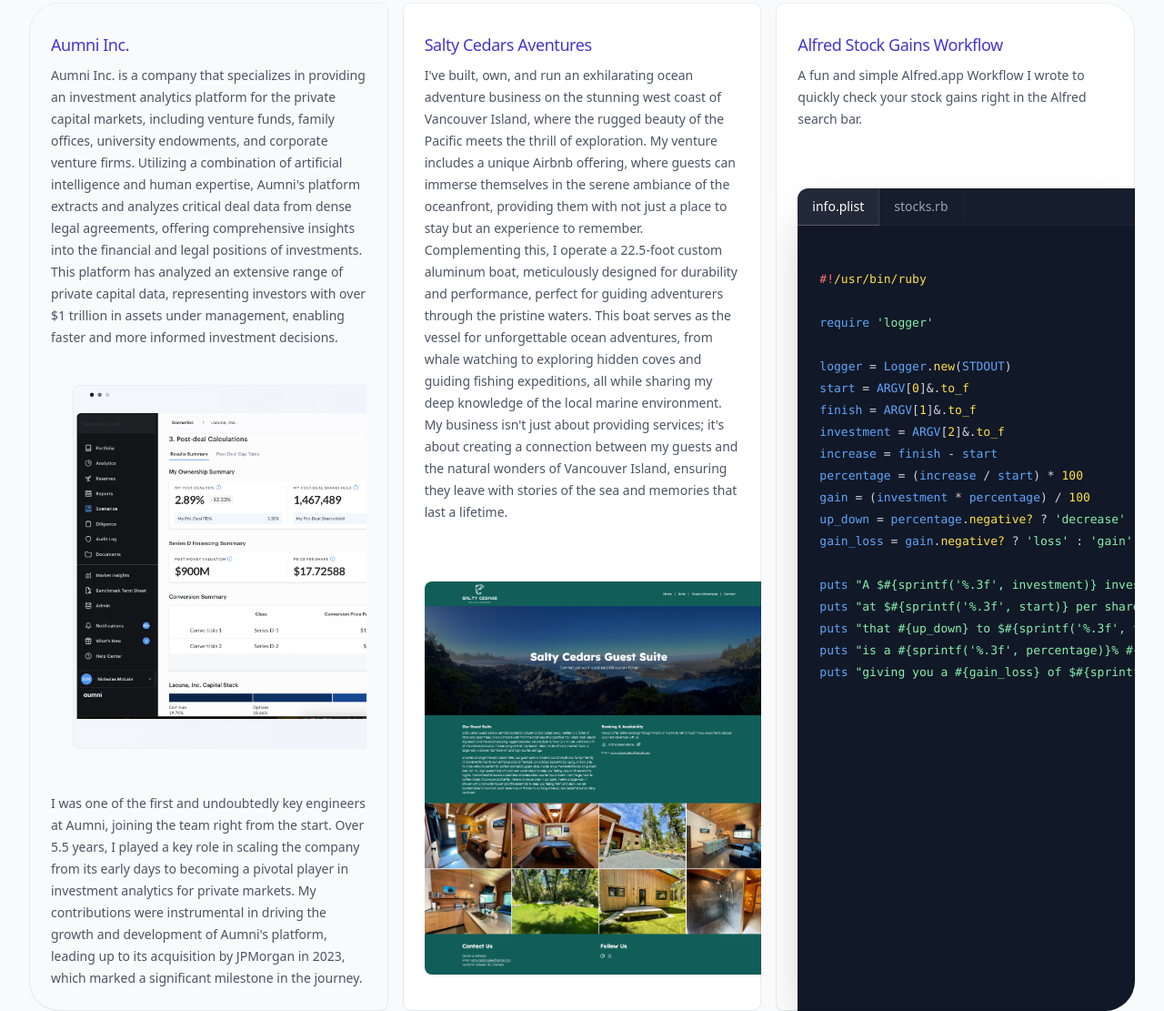
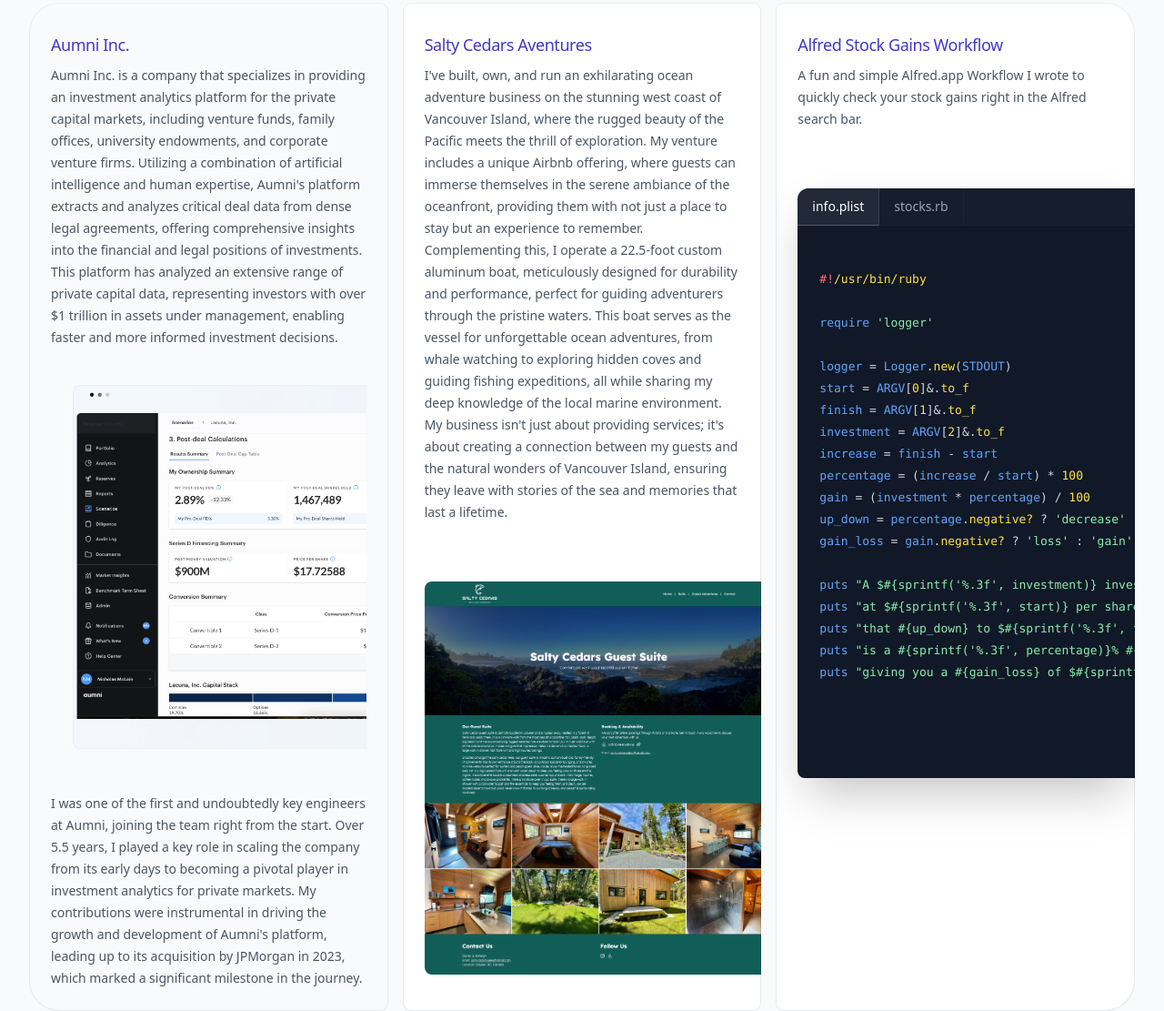
Before and after one commit to darrenterhune/darrenterhune, a website: page index.html in a window 1280 px wide. Shown: the part 3597-4708 px from the top of the page at 91% size. Drawn offline with nearby package versions, Linux system fonts and the light colour scheme.

Commit message:
Fix alfred project background styles

```diff
--- a/index.html
+++ b/index.html
@@ -664,7 +664,7 @@
                   </div>
                   <div class="relative min-h-[30rem] w-full grow">
                     <div
-                      class="absolute top-10 right-0 bottom-0 left-6 overflow-hidden rounded-tl-xl bg-gray-900 shadow-2xl"
+                      class="absolute top-10 right-0 left-6 overflow-hidden rounded-tl-xl rounded-bl-lg bg-gray-900 shadow-2xl"
                     >
                       <div class="flex bg-gray-800/40 ring-1 ring-white/5">
                         <div class="-mb-px flex text-sm/6 font-medium text-gray-400">
```
